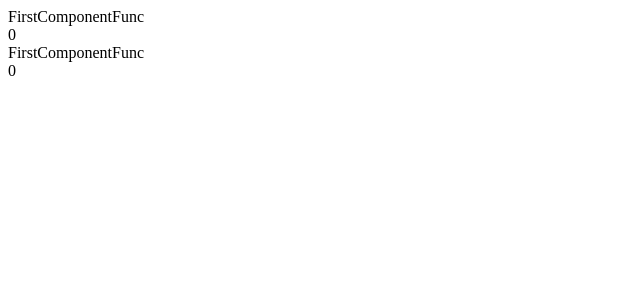
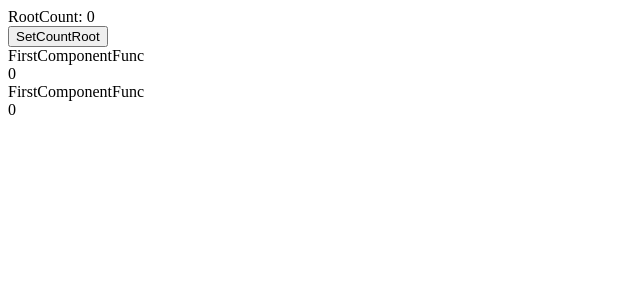
Before and after one commit to saneksa/react_training, a React (Create React App) app: page / in a window 1280 px wide. Shown: the top 300 px of the page, without its empty margins (0-640 px from the left). Built offline with nearby package versions, Linux system fonts and the light colour scheme.

Commit message:
feat: добавил проблемный код

```diff
--- a/src/RootFCComponent.tsx
+++ b/src/RootFCComponent.tsx
@@ -2,20 +2,33 @@ import { FC, useCallback, useState } from "react";
 import FirstComponentFC from "./FirstComponentFunc";
 import SecondComponentFC from "./SecondComponentFC";
 
-const RootFCComponent: FC = () => {
+const RootComponentFC: FC = () => {
+  const [countRoot, setCountRoot] = useState(0);
   const [countFirst, setCountFirst] = useState(0);
   const [countSecond, setCountSecond] = useState(0);
 
-  const handleFirstClick = useCallback(() => {
+  const handleRootClick = () => {
+    setCountRoot((prev) => prev + 1);
+  };
+
+  const handleFirstClick = () => {
     setCountFirst((prev) => prev + 1);
-  }, []);
+  };
 
-  const handleSecondClick = useCallback(() => {
+  const handleSecondClick = () => {
     setCountSecond((prev) => prev + 1);
-  }, []);
+  };
+
+  console.warn("render RootComponentFC");
 
   return (
     <div>
+      <div>
+        <div>RootCount: {countRoot}</div>
+        <div>
+          <button onClick={handleRootClick}>SetCountRoot</button>
+        </div>
+      </div>
       <div>
         <FirstComponentFC count={countFirst} onClick={handleFirstClick} />
       </div>
@@ -26,4 +39,4 @@ const RootFCComponent: FC = () => {
   );
 };
 
-export default RootFCComponent;
+export default RootComponentFC;
--- a/src/index.tsx
+++ b/src/index.tsx
@@ -1,5 +1,5 @@
 import { render } from "react-dom";
-import RootFCComponent from "./RootFCComponent";
+import RootComponentFC from "./RootFCComponent";
 
 const rootElement = document.getElementById("root");
-render(<RootFCComponent />, rootElement);
+render(<RootComponentFC />, rootElement);
```
